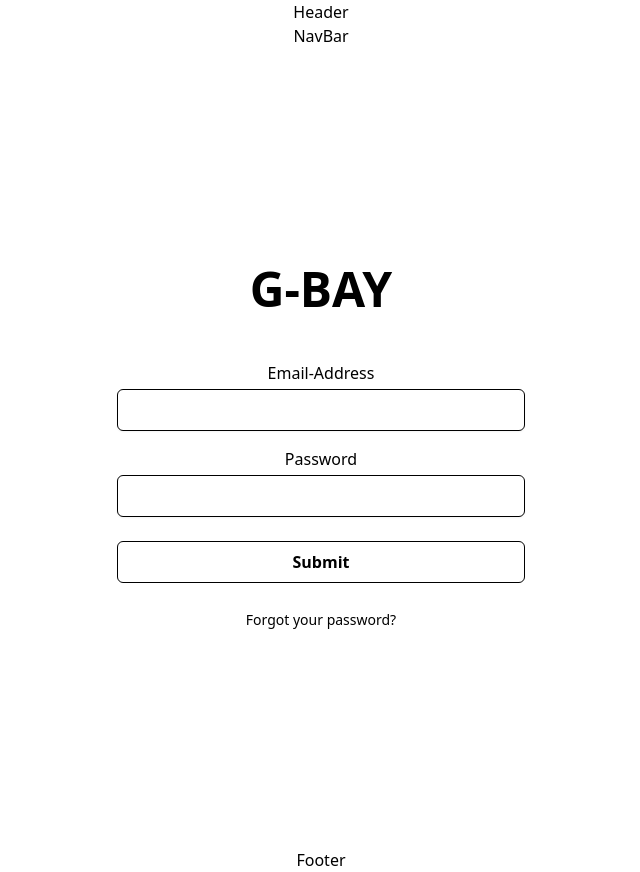
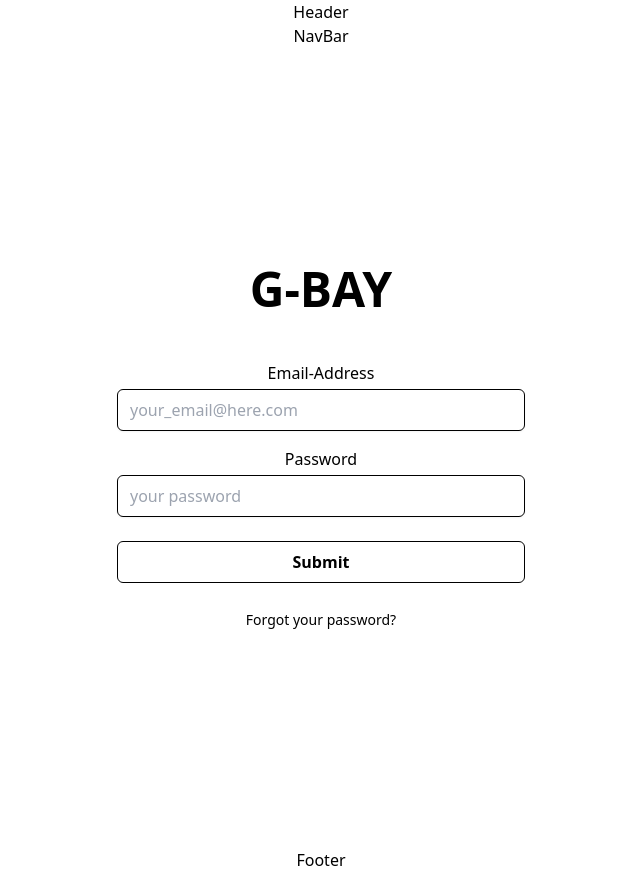
Before and after one commit to Hub-Mo-Amotek/E-commerce-webshop, a React (Create React App) app in the folder webshop-frontend/: page /Login in a window 1280 px wide. Shown: the whole page, without its empty margins (319-959 px from the left). Built offline with nearby package versions, Linux system fonts and the light colour scheme; the HTML template or start-up script is replaced by a standard one.

Commit message:
require email + password & added placeholders

```diff
--- a/webshop-frontend/src/routes/LoginPage.js
+++ b/webshop-frontend/src/routes/LoginPage.js
@@ -8,14 +8,14 @@ const LoginPage = () => {
           <h2 className="mb-12 text-center text-5xl font-extrabold">G-BAY</h2>
           <form>
             <div className="mb-4">
-              <label className="block mb-1" htmlFor="email">Email-Address</label>
-              <input id="email" type="text" name="email"
-                     className="py-2 px-3 border border-gray-300 focus:border-red-300 focus:outline-none focus:ring focus:ring-red-200 focus:ring-opacity-50 rounded-md shadow-sm disabled:bg-gray-100 mt-1 block w-full"/>
+              <label className="block mb-1" htmlFor="email" >Email-Address</label>
+              <input id="email" type="text" name="email" placeholder="your_email@here.com"
+                     className="py-2 px-3 border border-gray-300 focus:border-red-300 focus:outline-none focus:ring focus:ring-red-200 focus:ring-opacity-50 rounded-md shadow-sm disabled:bg-gray-100 mt-1 block w-full" required/>
             </div>
             <div className="mb-4">
               <label className="block mb-1" htmlFor="password">Password</label>
-              <input id="password" type="password" name="password"
-                     className="py-2 px-3 border border-gray-300 focus:border-red-300 focus:outline-none focus:ring focus:ring-red-200 focus:ring-opacity-50 rounded-md shadow-sm disabled:bg-gray-100 mt-1 block w-full"/>
+              <input id="password" type="password" name="password" placeholder="your password"
+                     className="py-2 px-3 border border-gray-300 focus:border-red-300 focus:outline-none focus:ring focus:ring-red-200 focus:ring-opacity-50 rounded-md shadow-sm disabled:bg-gray-100 mt-1 block w-full" required/>
             </div>
             <div className="mt-6">
               <button
```
